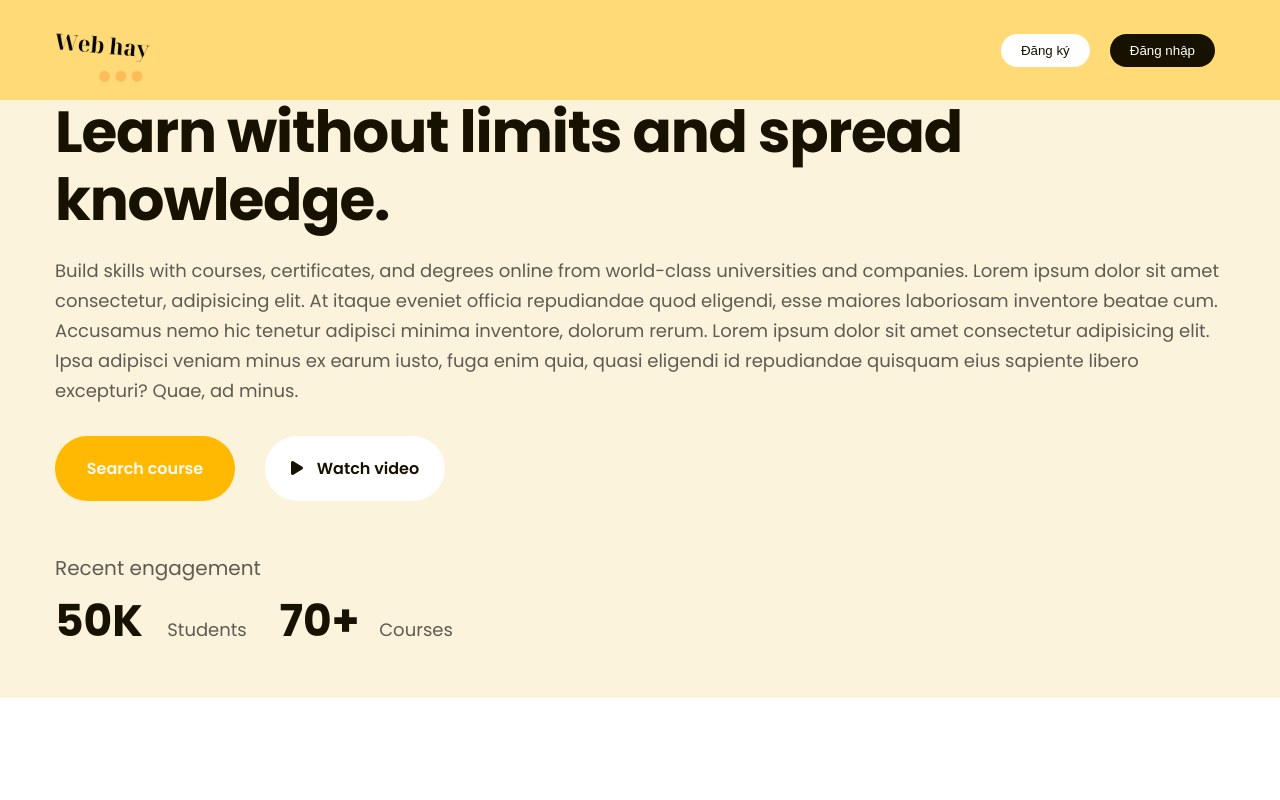
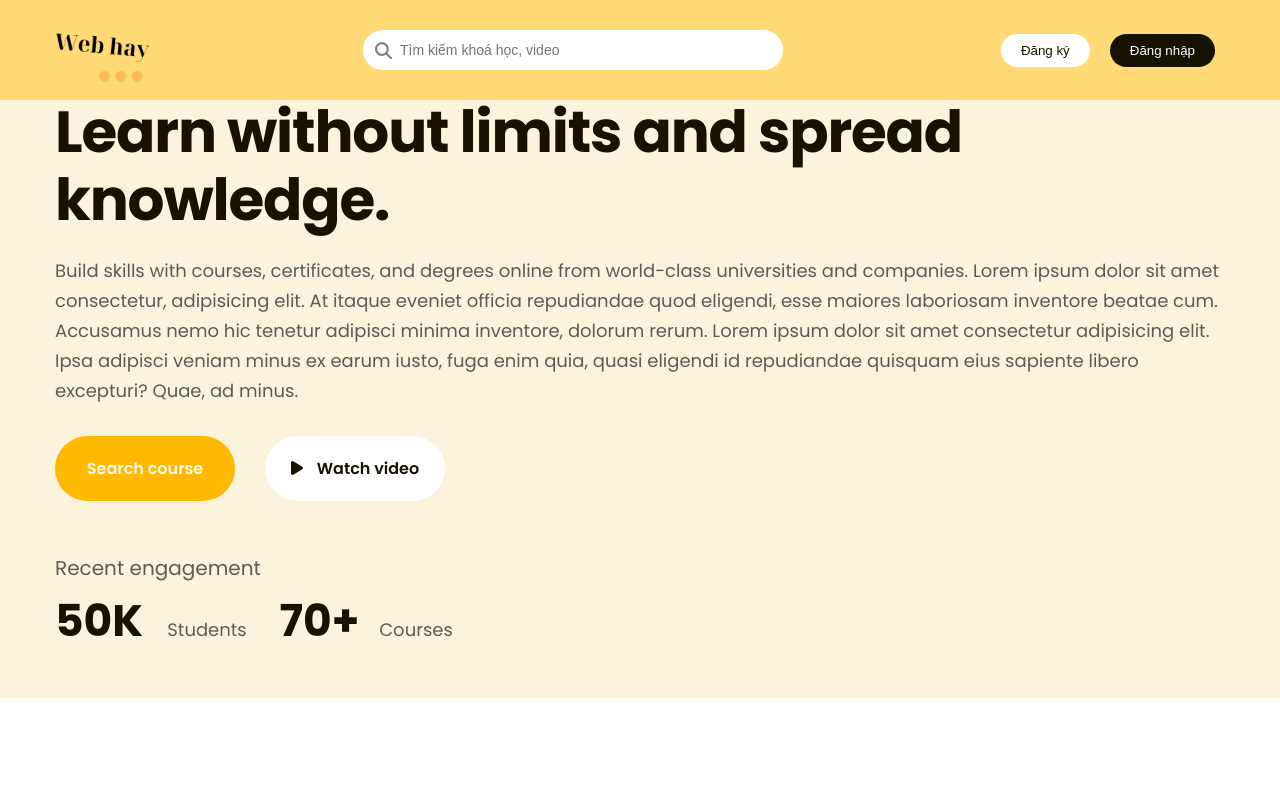
Before and after one commit to LamVyHuynh/Duan01, a plain HTML site: page index.html in a window 1280 px wide. Shown: the top 800 px of the page. Drawn offline with Linux system fonts and the light colour scheme.

Commit message:
lam xong phan tim kiem khoa hoc

```diff
--- a/assets/css/style.css
+++ b/assets/css/style.css
@@ -42,6 +42,37 @@ body {
 
 #header .body .bar {
   display: none;
+}
+
+#header .find {
+  display: flex;
+  justify-content: center;
+  align-items: center;
+  width: 420px;
+  height: 40px;
+  padding: 0 16px 0 8px;
+  border-radius: 20px;
+  background-color: #fff;
+}
+
+#header .find .icon-find {
+  padding: 4px;
+  opacity: 0.5;
+  font-size: 1.7rem;
+}
+
+#header .find .icon-find:hover {
+  opacity: 0.9;
+}
+
+#header .find .ip_find {
+  width: 100%;
+  height: 100%;
+  border: none;
+  outline: none;
+  font-size: 1.4rem;
+  caret-color: #807d74;
+  padding: 0 4px;
 }
 
 #header .btn-dki-dnhap {
--- a/index.html
+++ b/index.html
@@ -26,10 +26,15 @@
   </head>
   <body>
     <div id="container">
+      <!-- Navbar left -->
       <div id="header">
         <div class="main-content">
           <div class="body">
             <img src="./img/logo.png" alt="Lesson." class="logo" />
+            <div class="find">
+              <i class="icon-find fa-solid fa-magnifying-glass"></i>
+              <input type="text" class="ip_find" placeholder="Tìm kiếm khoá học, video">
+            </div>
             <div class="btn-dki-dnhap">
                 <button class="btn-header btn_dangki" href="#">
                 Đăng ký
```
